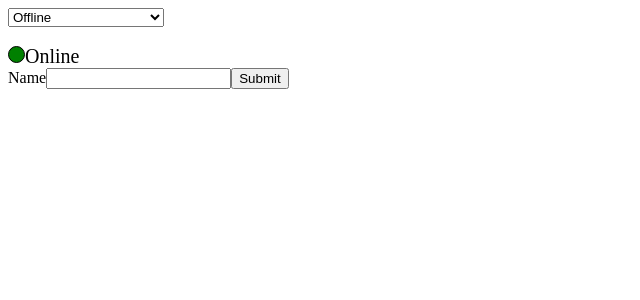
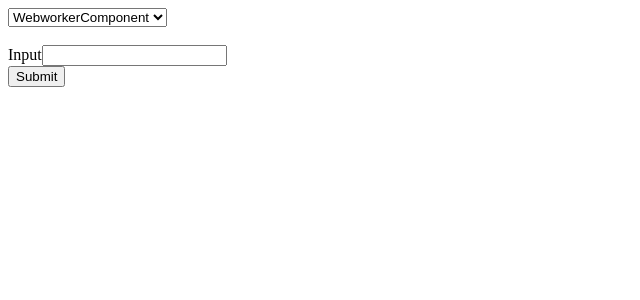
Before and after one commit to kvnchen/frontEndPractice, a Next.js app: page / in a window 1280 px wide. Shown: the top 300 px of the page, without its empty margins (0-640 px from the left). Built offline with nearby package versions, Linux system fonts and the light colour scheme.

Commit message:
webworker example

```diff
--- a/src/app/page.js
+++ b/src/app/page.js
@@ -63,11 +63,12 @@ import { RealTimeFeed } from './realTimeFeed/realTimeFeed.js';
 import { Grid } from './resizeable/resizeable.js';
 
 import { Offline } from './offline/offline.js';
+import { WebworkerComponent } from './webworker/webworker.js';
 
 // this react project is 350 MB... gonna reuse it for react practice
 
 export default function Home() {
-  const [selection, setSelection] = useState('Offline');
+  const [selection, setSelection] = useState('WebworkerComponent');
 
   const components = {
     MortgageCalculator: <MortgageCalculator />,
@@ -136,7 +137,8 @@ export default function Home() {
     SVGMap: <SVGMap />,
     RealTimeFeed: <RealTimeFeed />,
     Resizeable: <Grid />,
-    Offline: <Offline />
+    Offline: <Offline />,
+    WebworkerComponent: <WebworkerComponent />
   };
 
   function select() {
--- /dev/null
+++ b/src/app/webworker/webworker.js
@@ -0,0 +1,61 @@
+'use client';
+import { useState, useEffect } from 'react';
+
+/**
+Task: Create a component with an input for a number and a button.
+When the button is clicked, send the number to a Web Worker to perform a computationally intensive task (e.g., calculate all primes up to that number, or compute a Fibonacci sequence).
+Display a loading indicator while the worker is busy, and show the result when the worker posts it back. The main UI thread should remain responsive.
+
+Focus: Web Workers API (creating worker, postMessage, onmessage), asynchronous communication between threads, preventing UI blocking.
+
+ok, webworker script was 404'ing in the node.js console, didn't notice
+relative path was being checked relative to the bundled html page, not this script
+had to pass in a new URL recommended by MDN to fix
+ */
+export function WebworkerComponent() {
+  const [result, setResult] = useState(null);
+  const [myWorker, setWorker] = useState(null);
+  const [loadState, setLoadState] = useState('none');
+
+  useEffect(() => {
+    // spawn dedicated worker? does this need to be in state?
+    const worker = new Worker(new URL('./worker.js', import.meta.url)); // need to pass URL that is resolved relative to the script, and not the current HTML page
+    worker.onmessage = (e) => {
+      // console.log('received message from worker: ', e);
+      setLoadState('done');
+      setResult(e.data);
+    };
+    setWorker(worker);
+
+    return () => {
+      worker.terminate();
+    };
+  }, []);
+
+  function handleSubmit(formData) {
+    const { n } = Object.fromEntries(formData.entries());
+    // console.log('sending message to worker: ', n);
+    setLoadState('loading');
+    myWorker.postMessage(n);
+  }
+
+  return (
+    <article>
+      <form action={handleSubmit}>
+        <div>
+          <label>
+            Input
+            <input type='number' name='n' />
+          </label>
+        </div>
+        <div>
+          <button type='submit'>Submit</button>
+        </div>
+      </form>
+      <div>
+        {loadState === 'loading' && 'Loading'}
+        {loadState === 'done' && <span>{result}</span>}
+      </div>
+    </article>
+  )
+}
--- /dev/null
+++ b/src/app/webworker/worker.js
@@ -0,0 +1,7 @@
+
+onmessage = (e) => {
+  // console.log('received message from main thread: ', e);
+  setTimeout(() => {
+    postMessage(e.data * 2);
+  }, 2000);
+};
```
Also changed, not shown: src/app/bruno_problems.txt.
